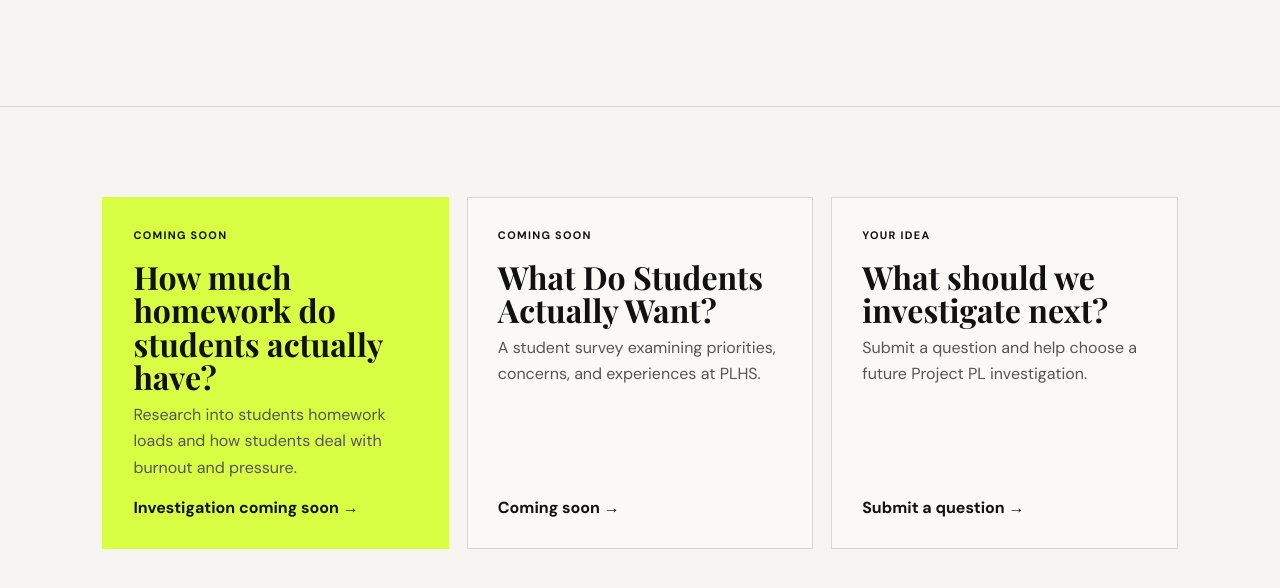
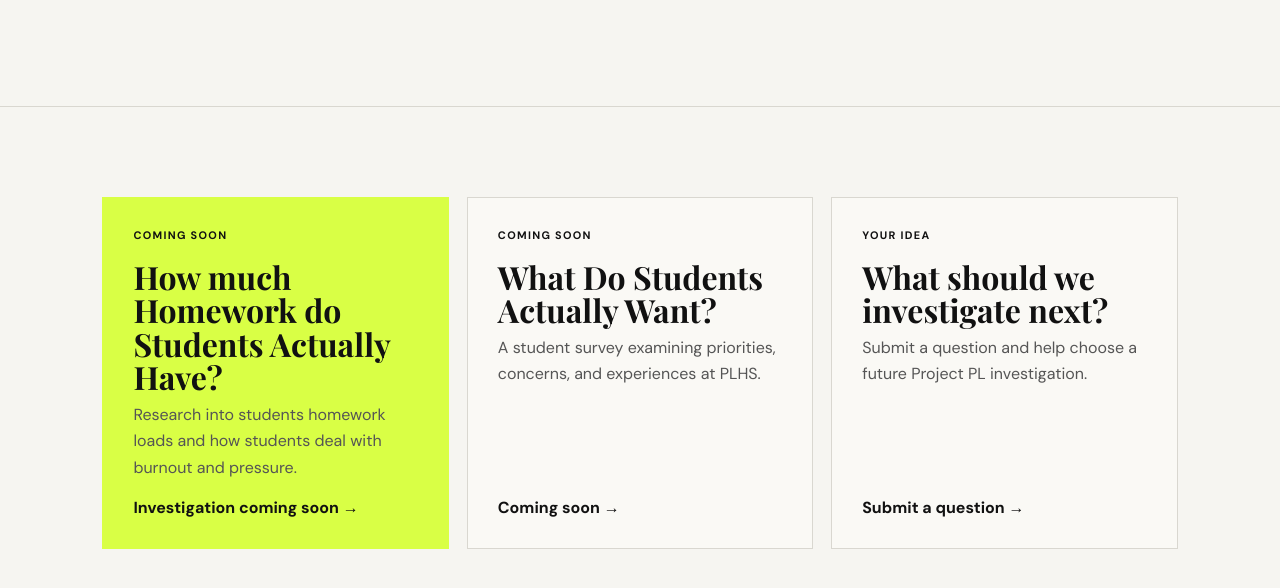
Before and after one commit to katarinas-projects/projectPL.github.io, a plain HTML site: page investigations.html in a window 1280 px wide. Shown: the part 442-1030 px from the top of the page. Drawn offline with nearby package versions, Linux system fonts and the light colour scheme; a web font is replaced by a local one.

Commit message:
Fix capitalization in investigation title

```diff
--- a/investigations.html
+++ b/investigations.html
@@ -5,7 +5,7 @@
 <main>
 <section class="page-hero"><span class="eyebrow">PROJECT PL / 01</span><h1>Investigations</h1><p>Questions we are researching, evidence we have collected, and what we have learned.</p></section>
 <section class="section"><div class="cards">
-<article class="card feature-card"><span class="tag">COMING SOON</span><h3>How much homework do students actually have?</h3><p>Research into students homework loads and how students deal with burnout and pressure.</p><a href="#">Investigation coming soon →</a></article>
+<article class="card feature-card"><span class="tag">COMING SOON</span><h3>How much Homework do Students Actually Have?</h3><p>Research into students homework loads and how students deal with burnout and pressure.</p><a href="#">Investigation coming soon →</a></article>
 <article class="card"><span class="tag">COMING SOON</span><h3>What Do Students Actually Want?</h3><p>A student survey examining priorities, concerns, and experiences at PLHS.</p><a href="#">Coming soon →</a></article>
 <article class="card"><span class="tag">YOUR IDEA</span><h3>What should we investigate next?</h3><p>Submit a question and help choose a future Project PL investigation.</p><a href="question.html">Submit a question →</a></article>
 </div></section>
```
